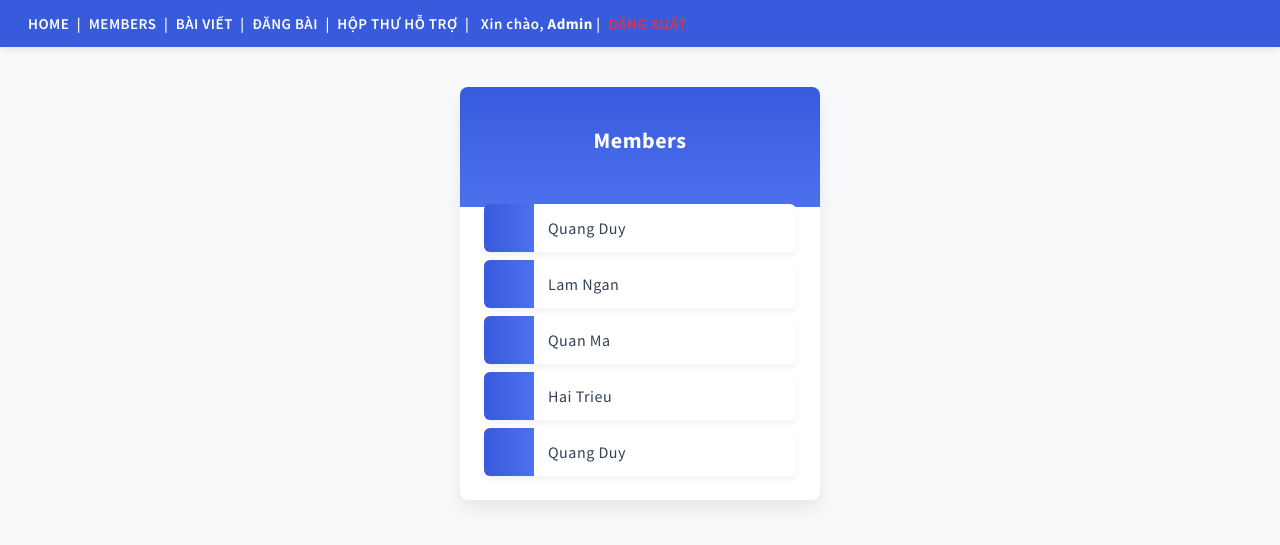
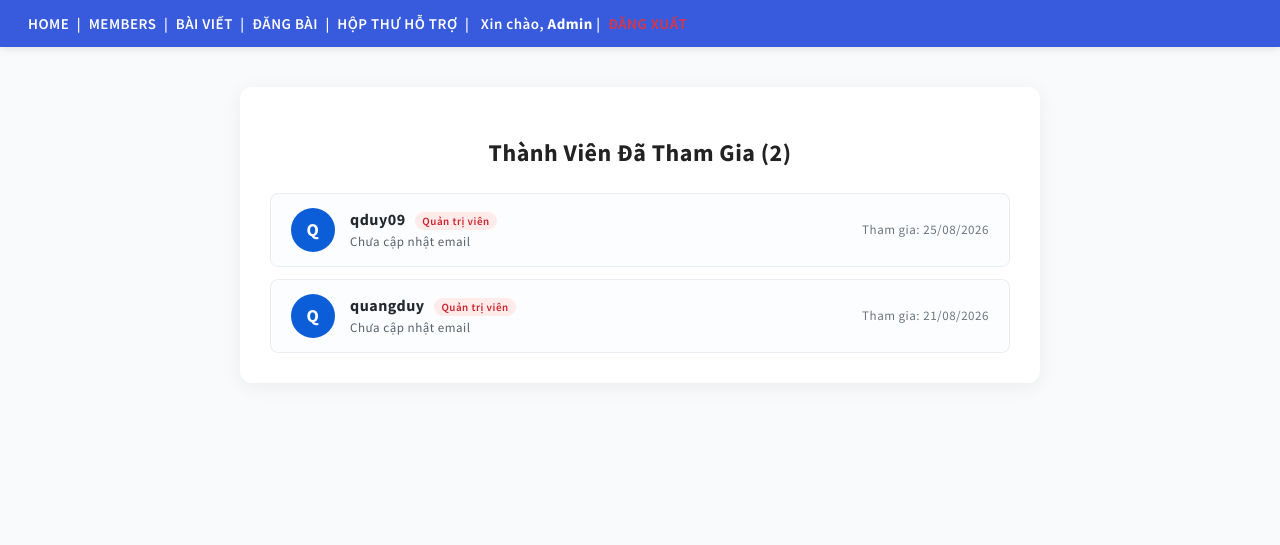
Before and after one commit to QuangDuy0904/My_Planet, a Django app: page /planets/ in a window 1280 px wide. Shown: the top 545 px of the page. Run offline with Django 5.2, Linux system fonts and the light colour scheme; a user stored in the database is signed in; data comes from the database, SQL or seed files in the repository.

Commit message:
Update planet view to render registered users list

```diff
--- a/planet/templates/all_planet.html
+++ b/planet/templates/all_planet.html
@@ -1,15 +1,124 @@
-{% extends "master.html" %} {% block title %} My Tennis Club - List of all
-members {% endblock %} {% block content %}
-<div class="mycard">
-  <h1>Members</h1>
+{% extends 'master.html' %}
+{% block title %}Danh Sách Thành Viên{% endblock %}
 
-  <ul>
-    {% for x in myplanet %} {% url 'details' x.id as detail_url %}
+{% block content %}
+<style>
+  .members-container {
+    max-width: 800px;
+    margin: 40px auto;
+    padding: 30px;
+    background: #ffffff;
+    border-radius: 12px;
+    box-shadow: 0 4px 20px rgba(0, 0, 0, 0.06);
+  }
+  .members-header {
+    text-align: center;
+    margin-bottom: 25px;
+  }
+  .members-header h2 {
+    font-size: 24px;
+    font-weight: bold;
+    color: #222;
+  }
+  .member-list {
+    display: flex;
+    flex-direction: column;
+    gap: 12px;
+  }
+  .member-card {
+    display: flex;
+    justify-content: space-between;
+    align-items: center;
+    padding: 14px 20px;
+    background-color: #fcfdfe;
+    border: 1px solid #e9edf2;
+    border-radius: 8px;
+    transition: all 0.2s ease;
+  }
+  .member-card:hover {
+    border-color: #0b5ed7;
+    background-color: #ffffff;
+    box-shadow: 0 2px 8px rgba(0, 0, 0, 0.04);
+  }
+  .member-info {
+    display: flex;
+    align-items: center;
+    gap: 15px;
+  }
+  .member-avatar {
+    width: 44px;
+    height: 44px;
+    border-radius: 50%;
+    background-color: #0b5ed7;
+    color: #fff;
+    font-weight: bold;
+    display: flex;
+    align-items: center;
+    justify-content: center;
+    font-size: 18px;
+    text-transform: uppercase;
+  }
+  .member-name {
+    font-weight: bold;
+    font-size: 16px;
+    color: #24292f;
+    margin-bottom: 3px;
+  }
+  .member-badge {
+    display: inline-block;
+    font-size: 11px;
+    padding: 2px 7px;
+    border-radius: 10px;
+    margin-left: 6px;
+    font-weight: 600;
+  }
+  .badge-admin {
+    background-color: #ffebe9;
+    color: #cf222e;
+  }
+  .badge-member {
+    background-color: #ddf4ff;
+    color: #0969da;
+  }
+  .member-date {
+    font-size: 13px;
+    color: #6c757d;
+  }
+</style>
 
-    <li onclick="window.location='{{ detail_url }}'">
-      {{ x.firstname }} {{ x.lastname }}
-    </li>
+<div class="members-container">
+  <div class="members-header">
+    <h2>Thành Viên Đã Tham Gia ({{ members.count }})</h2>
+  </div>
+
+  <div class="member-list">
+    {% for member in members %}
+      <div class="member-card">
+        <div class="member-info">
+          <div class="member-avatar">
+            {{ member.username|slice:":1" }}
+          </div>
+          <div>
+            <div class="member-name">
+              {{ member.username }}
+              {% if member.is_superuser or member.is_staff %}
+                <span class="member-badge badge-admin">Quản trị viên</span>
+              {% else %}
+                <span class="member-badge badge-member">Thành viên</span>
+              {% endif %}
+            </div>
+            <div style="font-size: 13px; color: #57606a;">
+              {% if member.email %}{{ member.email }}{% else %}Chưa cập nhật email{% endif %}
+            </div>
+          </div>
+        </div>
+        <div class="member-date">
+          Tham gia: {{ member.date_joined|date:"d/m/Y" }}
+        </div>
+      </div>
+    {% empty %}
+      <p style="text-align: center; color: #8c959f;">Chưa có thành viên nào.</p>
     {% endfor %}
-  </ul>
+  </div>
 </div>
 {% endblock %}
--- a/planet/views.py
+++ b/planet/views.py
@@ -16,13 +16,11 @@ from django.contrib.auth.models import User
 from django.http import JsonResponse
 from django.http import HttpResponseForbidden
 
+@login_required(login_url='login')
 def planet(request):
-    myplanet = Planet.objects.all().values()
-    template = loader.get_template('all_planet.html')
-    context = {
-        'myplanet': myplanet,
-    }
-    return HttpResponse(template.render(context, request))
+    # Lấy toàn bộ người dùng đã đăng ký, người mới nhất lên đầu
+    members = User.objects.all().order_by('-date_joined')
+    return render(request, 'all_planet.html', {'members': members})
 
 def details(request, id):
     myplanet = Planet.objects.get(id=id)
```
